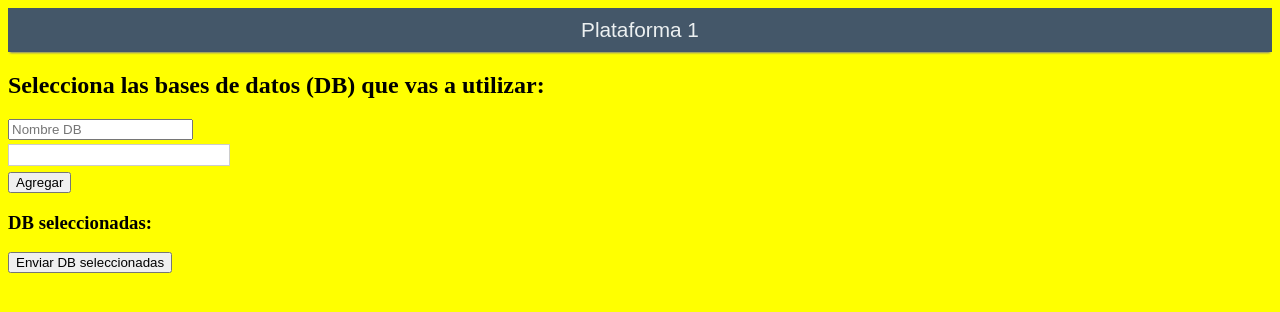
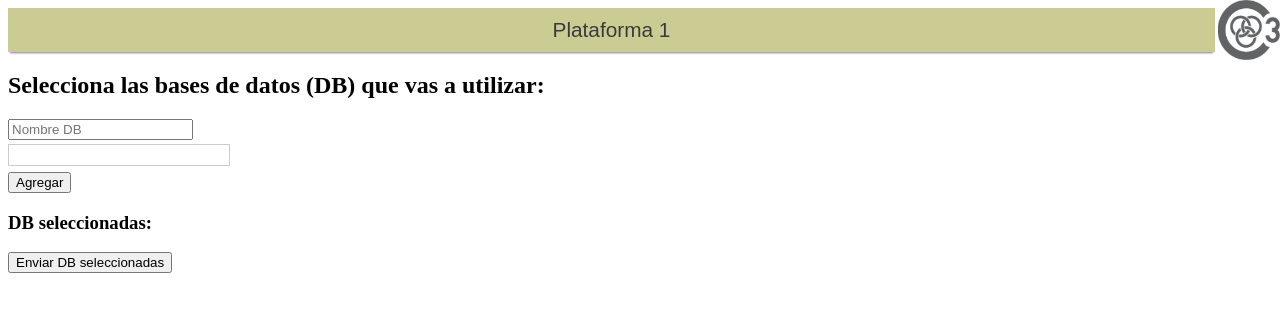
Before and after one commit to RodrigoRiveraRico/WebPruebaShowVariables, a Flask app: page / in a window 1280 px wide. Shown: the top 312 px of the page. Run offline with Flask 3, Linux system fonts and the light colour scheme.

Commit message:
Arreglo del código para la etiqueta de plataforma.

```diff
--- /dev/null
+++ b/static/css/styles.css
@@ -0,0 +1,19 @@
+header {
+    background-color: #cbcc94;
+    color: #3b3b3b;
+    text-align: center;
+    padding: 10px;
+    font-size: 1.3em;
+    font-family: 'Arial', sans-serif;
+    box-shadow: 0 3px 2px -2px gray;
+}
+
+body {
+    background-image: url("imgC3.png");
+    background-repeat: no-repeat;
+    background-size: 62px;
+    /* position: absolute; */
+    background-position: right top;
+    margin-right: 65px;
+    background-attachment: scroll;
+  }
--- a/templates/index.html
+++ b/templates/index.html
@@ -4,20 +4,9 @@
     <meta charset="UTF-8">
     <meta name="viewport" content="width=device-width, initial-scale=1.0">
     <title>Selección -bases de datos</title>
-    <link rel="stylesheet" href="styles.css">
+    <link rel="stylesheet" type="text/css" href="{{ url_for('static', filename='css/styles.css') }}">
 
     <style>
-
-        .header {
-            background-color: #445769;
-            color: #ecf0f1;
-            text-align: center;
-            padding: 10px;
-            font-size: 1.3em;
-            font-family: 'Arial', sans-serif;
-            box-shadow: 0 3px 2px -2px gray;
-        }
-
 
         .titulo-especial {
             font-family: Arial, sans-serif;
@@ -52,9 +41,7 @@
 </head>
 <body>
 
-    <div class="header">
-        {{etiqueta_h}}
-    </div>
+    <header>    {{etiqueta_h}}     </header>
 
     <h2>Selecciona las bases de datos (DB) que vas a utilizar:</h2>
     <input type="text" id="nameInput" placeholder="Nombre DB" oninput="showSuggestions()" onclick="showSuggestionsClick()">
--- a/templates/styles.css
+++ /dev/null
@@ -1,12 +0,0 @@
-body {
-    background-color: yellow; /* Esto es solo para la prueba */
-}
-.header {
-    background-color: #2c3e50;
-    color: #ecf0f1;
-    text-align: center;
-    padding: 15px;
-    font-size: 1.5em;
-    font-family: 'Arial', sans-serif;
-    box-shadow: 0 4px 2px -2px gray;
-}
```
Also changed, not shown: templates/arbol.html (+2 -14 lines), templates/resDB.html (+2 -15 lines), templates/resDF.html (+2 -13 lines), static/css/imgC3.png (added).
